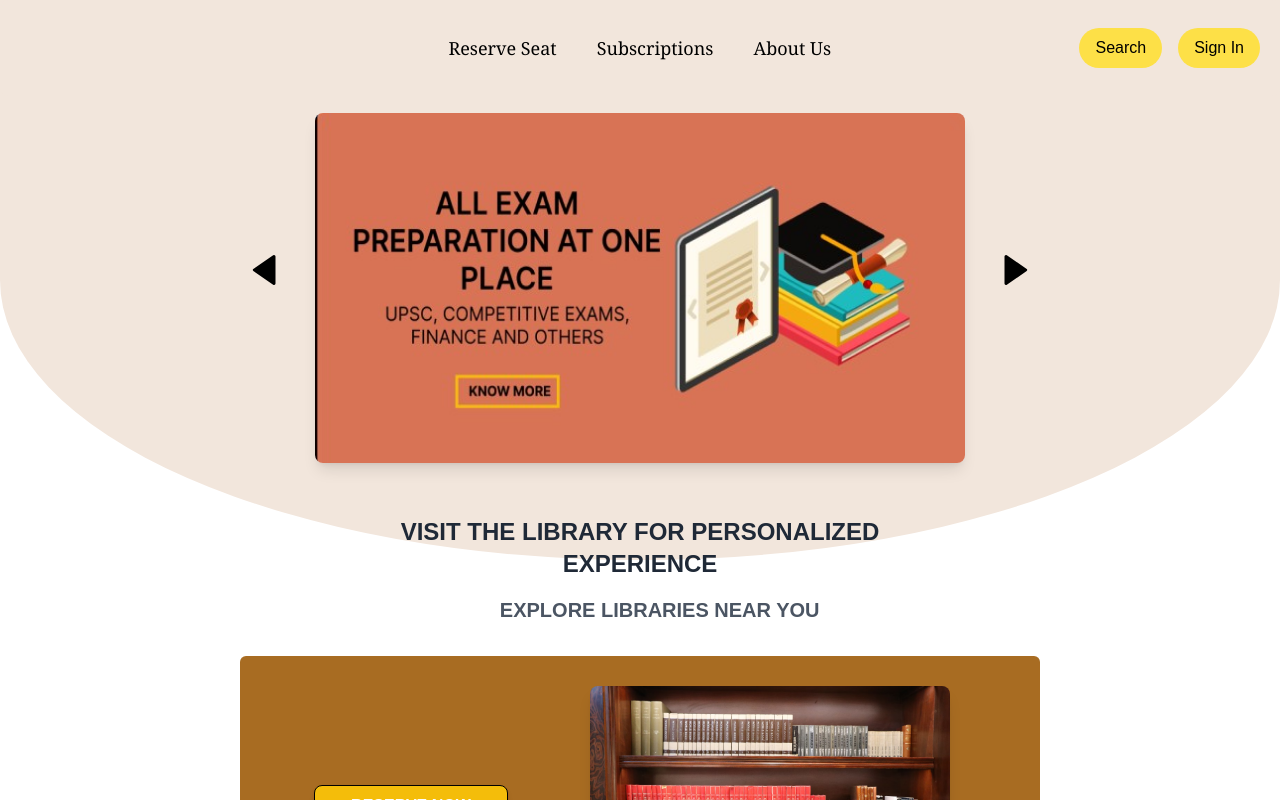
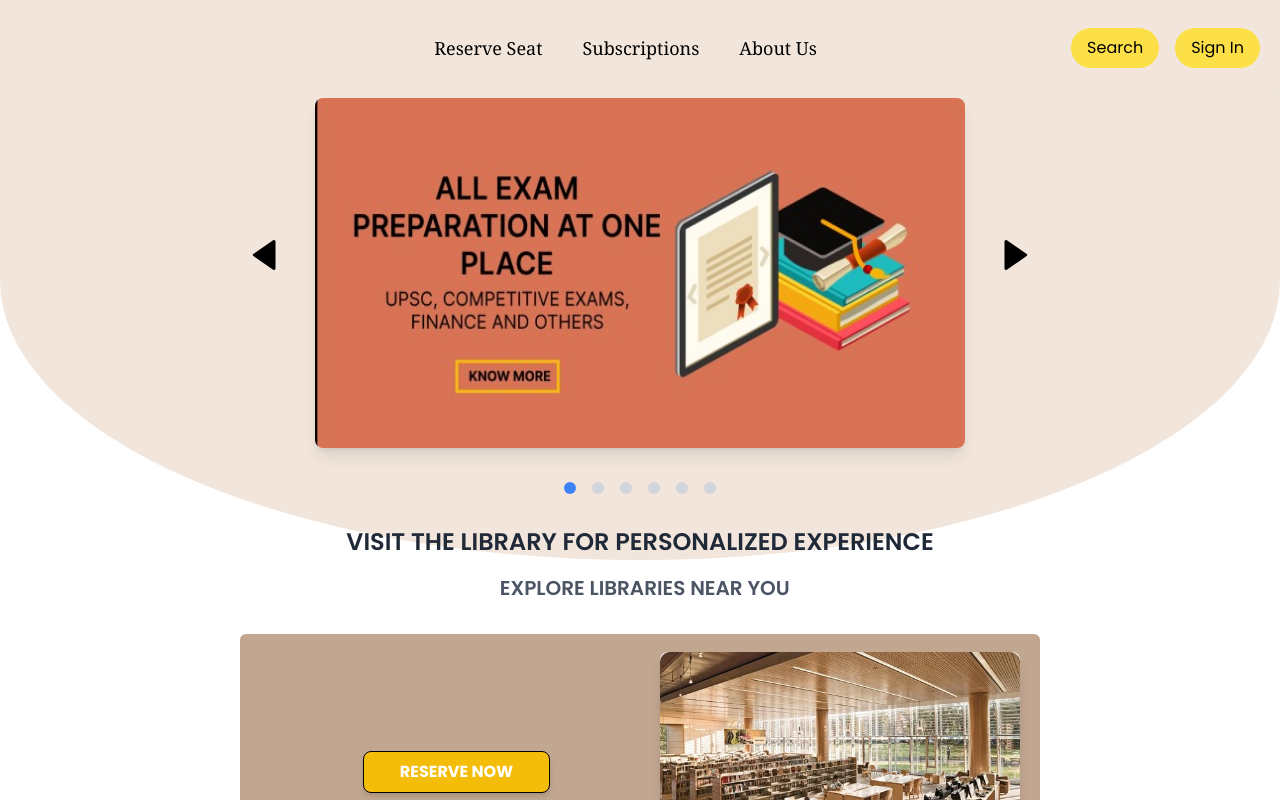
Before and after one commit to Naman1031/LIBRARY, a React (Vite) app in the folder frontend/: page / in a window 1280 px wide. Shown: the top 800 px of the page. Built offline with nearby package versions, Linux system fonts and the light colour scheme.

Commit message:
more home changes

```diff
--- a/frontend/src/components/Navbar/Navbar.jsx
+++ b/frontend/src/components/Navbar/Navbar.jsx
@@ -8,8 +8,8 @@
   const navigate = useNavigate();
   return (
     <nav className="w-full fixed  flex justify-between items-center h-[6rem] px-5 py-10 z-[100] bg-[#F2E6DC] rounded-lg">
-      <div className="pic text-2xl font-mono font-bold h-[180px]">
-        <img src={logo} alt="" className="h-full w-full" onClick={() => navigate('')} />
+      <div className="h-[160px]">
+        <img src={logo} alt="" className="h-full w-full cursor-pointer" onClick={() => navigate('')} />
       </div>
       <div className="options">
         <ul className="flex gap-10">
--- a/frontend/src/index.css
+++ b/frontend/src/index.css
@@ -1,7 +1,8 @@
+@import url('https://fonts.googleapis.com/css2?family=Inter:ital,opsz,wght@0,14..32,100..900;1,14..32,100..900&family=Poppins:ital,wght@0,100;0,200;0,300;0,400;0,500;0,600;0,700;0,800;0,900;1,100;1,200;1,300;1,400;1,500;1,600;1,700;1,800;1,900&display=swap');
 @tailwind base;
 @tailwind components;
 @tailwind utilities;
-@import url('https://fonts.googleapis.com/css2?family=Inter:ital,opsz,wght@0,14..32,100..900;1,14..32,100..900&family=Poppins:ital,wght@0,100;0,200;0,300;0,400;0,500;0,600;0,700;0,800;0,900;1,100;1,200;1,300;1,400;1,500;1,600;1,700;1,800;1,900&display=swap');
+
 *{
   margin: 0;
   padding: 0;
--- a/frontend/src/pages/Home/Home.jsx
+++ b/frontend/src/pages/Home/Home.jsx
@@ -1,113 +1,68 @@
-import React, { useEffect } from "react";
+import React, { useEffect, useState } from "react";
 import Layout from "../../components/Layout/Layout";
-import Map from "../../components/Home_components/Map";
 import playstore from "../../assets/playstore.jpg";
 import appstore from "../../assets/appstore.jpg";
 import lib1 from "../../assets/carousel.jpg";
-import lib2 from "../../assets/lib2.jpg";
+import carousel2 from "../../assets/carousel2.png";
+import lib3 from "../../assets/lib3.jpg";
 import { BiSolidRightArrow } from "react-icons/bi";
 import { useNavigate } from "react-router-dom";
 function Home() {
+  const carouselImages = [lib1, carousel2, lib1, lib1, lib1, lib1];
+  const [currentIndex, setCurrentIndex] = useState(0);
+
   const navigate = useNavigate();
-  const branches = [
-    {
-      name: "Connaught Place Library",
-      lat: 28.6315,
-      lng: 77.2167,
-      address: "Connaught Place, New Delhi",
-    },
-    {
-      name: "India Gate Library",
-      lat: 28.6129,
-      lng: 77.2295,
-      address: "India Gate, New Delhi",
-    },
-    {
-      name: "Hauz Khas Village Library",
-      lat: 28.5535,
-      lng: 77.1926,
-      address: "Hauz Khas, New Delhi",
-    },
-    {
-      name: "Chandni Chowk Library",
-      lat: 28.6562,
-      lng: 77.2301,
-      address: "Chandni Chowk, Old Delhi",
-    },
-    {
-      name: "Lotus Temple Library",
-      lat: 28.5535,
-      lng: 77.2588,
-      address: "Lotus Temple, New Delhi",
-    },
-    {
-      name: "Qutub Minar Library",
-      lat: 28.5244,
-      lng: 77.1855,
-      address: "Qutub Minar, Mehrauli, New Delhi",
-    },
-    {
-      name: "Delhi University Library",
-      lat: 28.6884,
-      lng: 77.209,
-      address: "North Campus, Delhi University",
-    },
-    {
-      name: "Nehru Place Library",
-      lat: 28.5494,
-      lng: 77.2518,
-      address: "Nehru Place, New Delhi",
-    },
-    {
-      name: "Karol Bagh Library",
-      lat: 28.651,
-      lng: 77.1909,
-      address: "Karol Bagh, New Delhi",
-    },
-    {
-      name: "Sarojini Nagar Library",
-      lat: 28.5743,
-      lng: 77.1991,
-      address: "Sarojini Nagar, New Delhi",
-    },
-    {
-      name: "Lajpat Nagar Library",
-      lat: 28.5678,
-      lng: 77.2433,
-      address: "Lajpat Nagar, New Delhi",
-    },
-    {
-      name: "Janakpuri Library",
-      lat: 28.6219,
-      lng: 77.089,
-      address: "Janakpuri, New Delhi",
-    },
-  ];
+
   useEffect(() => {
     window.scrollTo(0, 0);
-  })
+  });
+
+  const handleNext = () => {
+    setCurrentIndex((prev) =>
+      prev === carouselImages.length - 1 ? 0 : prev + 1
+    );
+  };
+
+  const handlePrev = () => {
+    setCurrentIndex((prev) =>
+      prev === 0 ? carouselImages.length - 1 : prev - 1
+    );
+  };
+
   return (
     <>
-
       <Layout />
-      <div>
       {/* Upper Section */}
-        <div className="w-full flex items-center justify-center h-[500px] z-10 relative">
-          <a href="/">
-            <BiSolidRightArrow className="w-9 h-9 rotate-180 mt-10" />
-          </a>
+      <div className="flex flex-col items-center">
+      <div className="w-full flex items-center justify-center h-[470px] z-10 relative">
+        <div className="cursor-pointer" onClick={handlePrev}>
+          <BiSolidRightArrow className="w-9 h-9 rotate-180 mt-10 text-center" />
+        </div>
         <div className="justify-between mx-4 flex px-4">
           <img
-              src={lib1}
+            src={carouselImages[currentIndex]}
             alt="Library View"
-              className="w-[650px] h-[350px] rounded-lg shadow-lg cursor-pointer mt-[4.8rem]"
+            className="w-[650px] h-[350px] rounded-lg shadow-lg cursor-pointer mt-[4.8rem] "
           />
         </div>
-          <div className="cursor-pointer">
-            <BiSolidRightArrow className="w-9 h-9 mt-10" />
+        <div className="cursor-pointer" onClick={handleNext}>
+          <BiSolidRightArrow className="w-9 h-9 mt-10 text-center" />
+        </div>
+
+      </div>
+      <div className="flex justify-center space-x-4 my-4 mt-3 relative">
+          {carouselImages.map((_, index) => (
+            <button
+              key={index}
+              onClick={() => setCurrentIndex(index)}
+              className={`w-3 h-3 rounded-full ${
+                index === currentIndex ? "bg-blue-500" : "bg-gray-300"
+              }`}
+            ></button>
+          ))}
         </div>
       </div>
-      </div>
+
 
       {/* Headings */}
       <h1 className="text-2xl font-semibold my-4 text-center text-gray-800 translate-x-[-50%] ml-[50%]">
@@ -118,15 +73,15 @@
       </h2>
 
       {/* Reservation Section */}
-      <div className="flex items-center justify-evenly  bg-[#A86C22] h-[300px] w-[800px] rounded-md mx-auto mb-12 sticky px-2">
-        {/* <div className="relative h-[300px] w-[300px] top-40 rounded-2xl">
-          <Map branches={branches} maxDistance={5} />
-        </div> */}
-        <button className="px-9 py-2 font-bold text-white bg-[#F4BD0A] border border-black rounded-lg shadow-md hover:bg-white hover:text-[#F4BD0A]" onClick={() => navigate('/reserveseat')}>
+      <div className="flex items-center justify-between bg-[#C1A690] h-[275px] w-[800px] rounded-md mx-auto mb-10 relative px-1">
+        <button
+          className="px-9 py-2 font-bold text-white bg-[#F4BD0A] border border-black rounded-lg shadow-md hover:bg-white hover:text-[#F4BD0A] ml-[15%]"
+          onClick={() => navigate("/reserveseat")}
+        >
           RESERVE NOW
         </button>
         <img
-          src={lib2}
+          src={lib3}
           alt="Library Interior"
           className="h-60 w-auto mx-4 rounded-lg shadow-lg"
         />
```
Also changed, not shown: frontend/src/assets/carousel2.png (added), frontend/src/assets/lib3.jpg (added). Lines whose indentation alone changed are shown as unchanged.
